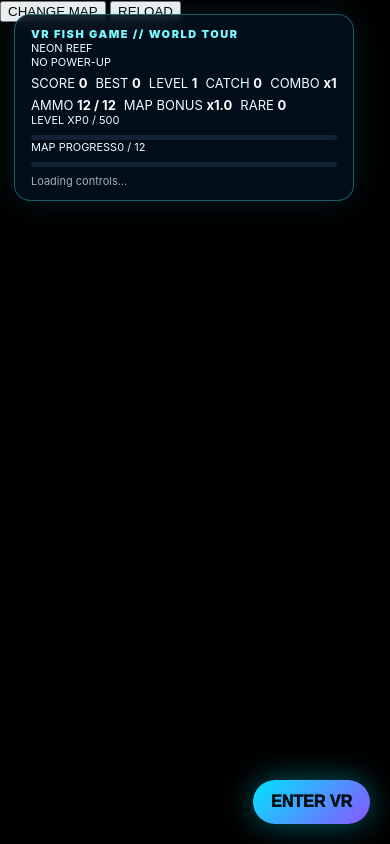
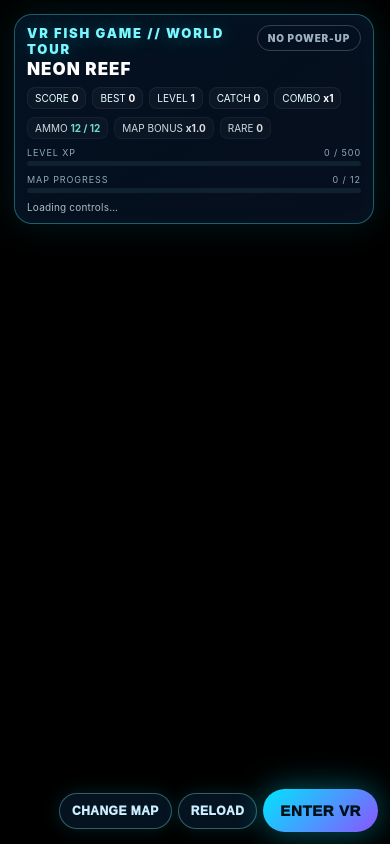
Before and after one commit to jm8651943-del/vr-fish-game, a website with bundled scripts: page public/index.html in a window 390 px wide. Built offline with nearby package versions, Linux system fonts and the light colour scheme.

Commit message:
Style World Tour maps combat and powerups

```diff
--- a/public/styles.css
+++ b/public/styles.css
@@ -1 +1,36 @@
-html,body{margin:0;height:100%;overflow:hidden;background:#000;color:#eaffff;font-family:Inter,system-ui,sans-serif}canvas{display:block;width:100%;height:100%}.glass{background:#02101ddd;border:1px solid #4ff8ff55;backdrop-filter:blur(10px);box-shadow:0 0 32px #00d9ff20}#hud{position:fixed;z-index:5;top:14px;left:14px;padding:12px 16px;border-radius:16px;min-width:260px}#brand{font-weight:950;letter-spacing:.14em;color:#79f8ff}.row{display:flex;gap:14px;margin-top:6px;font-size:13px}.stat b{color:#fff}.xp{height:5px;background:#123;border-radius:10px;margin-top:8px;overflow:hidden}.xp i{display:block;height:100%;width:0;background:linear-gradient(90deg,#00e5ff,#b94cff)}#event{position:fixed;z-index:5;top:16px;left:50%;transform:translateX(-50%);font-weight:900;letter-spacing:.12em;text-shadow:0 0 18px #0ff;opacity:0;transition:.25s}#toast{position:fixed;z-index:6;left:50%;top:32%;transform:translate(-50%,-50%) scale(.9);font-size:28px;font-weight:950;text-shadow:0 0 24px currentColor;opacity:0;transition:.15s;pointer-events:none}#vr{position:fixed;z-index:8;right:20px;bottom:20px;border:0;border-radius:999px;padding:16px 24px;font-weight:950;font-size:16px;background:linear-gradient(135deg,#00e5ff,#8a55ff);color:#001018;box-shadow:0 0 30px #00e5ff66;cursor:pointer}#hint{opacity:.68;font-size:11px;margin-top:7px}@media(max-width:650px){#hud{font-size:11px;min-width:220px}.row{gap:8px}#vr{padding:13px 18px}}
+:root{color-scheme:dark}
+html,body{margin:0;height:100%;overflow:hidden;background:#000;color:#eaffff;font-family:Inter,ui-sans-serif,system-ui,sans-serif}
+body{user-select:none}
+canvas{display:block;width:100%;height:100%;outline:0}
+.glass{background:linear-gradient(145deg,#041323e8,#071225c9);border:1px solid #4ff8ff55;backdrop-filter:blur(14px);box-shadow:0 0 36px #00d9ff1f,inset 0 0 24px #7ff7ff08}
+#hud{position:fixed;z-index:5;top:14px;left:14px;padding:13px 16px;border-radius:18px;min-width:420px;max-width:min(660px,calc(100vw - 48px))}
+.brandline{display:flex;align-items:flex-start;justify-content:space-between;gap:20px}
+#brand{font-weight:950;letter-spacing:.14em;color:#79f8ff;font-size:13px;text-shadow:0 0 18px #00e5ff66}
+#mapName{font-size:22px;font-weight:950;letter-spacing:.06em;margin-top:2px;color:#fff}
+#powerup{border:1px solid #fff3;border-radius:999px;padding:6px 10px;font-weight:900;font-size:10px;letter-spacing:.08em;color:#9db0c0;white-space:nowrap;transition:.2s}
+#powerup.active{color:#fff;border-color:#ffcf40aa;box-shadow:0 0 18px #ffcf4055;background:#ffcf4017}
+.row{display:flex;flex-wrap:wrap;gap:12px;margin-top:8px;font-size:12px}
+.stat{padding:4px 7px;border-radius:8px;background:#ffffff08;border:1px solid #ffffff0d}
+.stat b{color:#fff}.ammo b{color:#7fffe3}
+.combat-stats{opacity:.86}
+.meter-label{display:flex;justify-content:space-between;margin-top:8px;font-size:9px;letter-spacing:.1em;color:#91a9b9}
+.xp{height:5px;background:#102130;border-radius:10px;margin-top:3px;overflow:hidden}
+.xp i{display:block;height:100%;width:0;background:linear-gradient(90deg,#00e5ff,#b94cff);transition:width .25s}
+.map-progress i{background:linear-gradient(90deg,#62ff83,#ffcf40)}
+#event{position:fixed;z-index:5;top:18px;left:50%;transform:translateX(-50%);font-weight:950;letter-spacing:.13em;text-align:center;text-shadow:0 0 22px currentColor;opacity:0;transition:.25s;pointer-events:none}
+#toast{position:fixed;z-index:6;left:50%;top:33%;transform:translate(-50%,-50%) scale(.9);font-size:30px;font-weight:950;text-align:center;text-shadow:0 0 28px currentColor;opacity:0;transition:.15s;pointer-events:none;max-width:80vw}
+#controls{position:fixed;z-index:8;right:20px;bottom:20px;display:flex;gap:9px;align-items:center}
+#controls button{border:1px solid #8ff6ff55;border-radius:999px;padding:13px 17px;font-weight:950;font-size:12px;letter-spacing:.04em;background:#061525dd;color:#ccefff;box-shadow:0 0 18px #00e5ff22;cursor:pointer}
+#controls button:hover{transform:translateY(-1px);border-color:#79f8ffaa}
+#vr{padding:16px 24px!important;font-size:15px!important;background:linear-gradient(135deg,#00e5ff,#8a55ff)!important;color:#001018!important;border:0!important;box-shadow:0 0 32px #00e5ff66!important}
+#hint{opacity:.72;font-size:10px;margin-top:8px;letter-spacing:.02em}
+body.desktop-playing #hud{opacity:.92}
+body.desktop-playing #controls #mapButton,body.desktop-playing #controls #reloadButton{display:block}
+@media(max-width:720px){
+  #hud{min-width:0;max-width:calc(100vw - 56px);padding:10px 12px}
+  #mapName{font-size:17px}.row{gap:6px;font-size:10px}
+  #controls{right:12px;bottom:12px;gap:6px}
+  #controls button{padding:10px 12px}
+  #vr{padding:13px 17px!important}
+  #toast{font-size:22px}
+}
```
